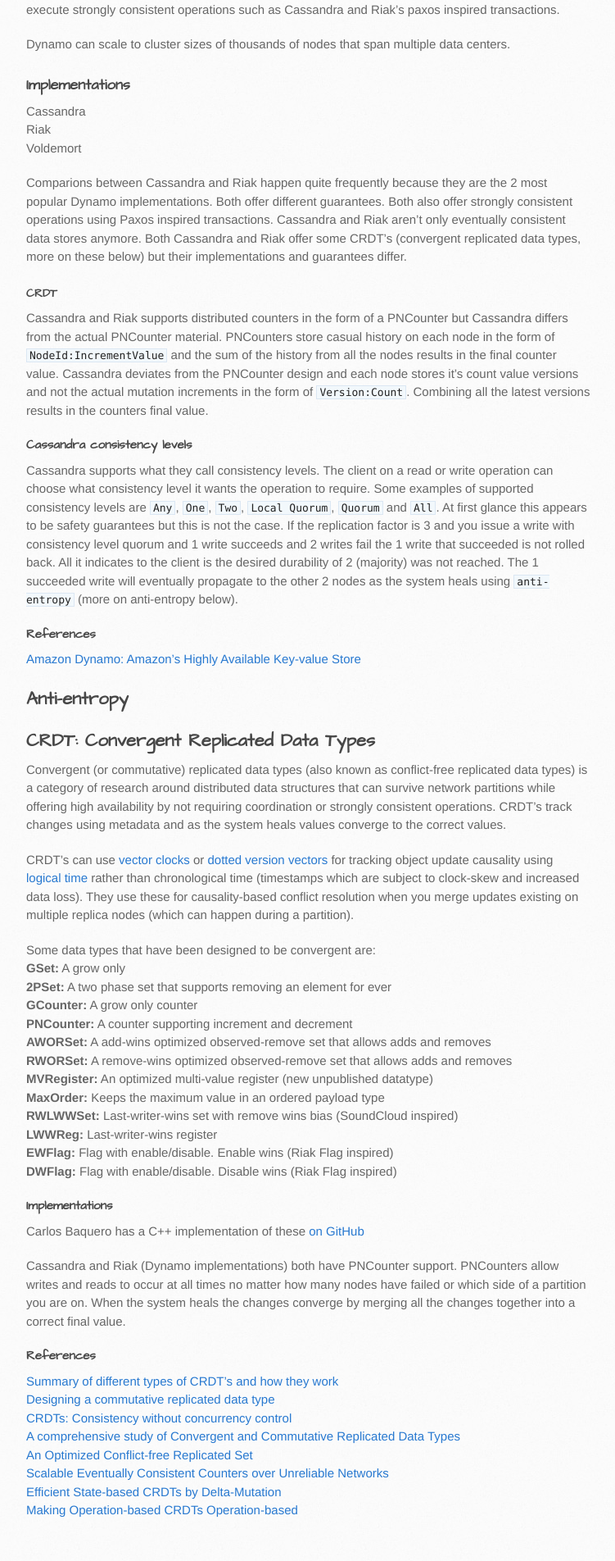
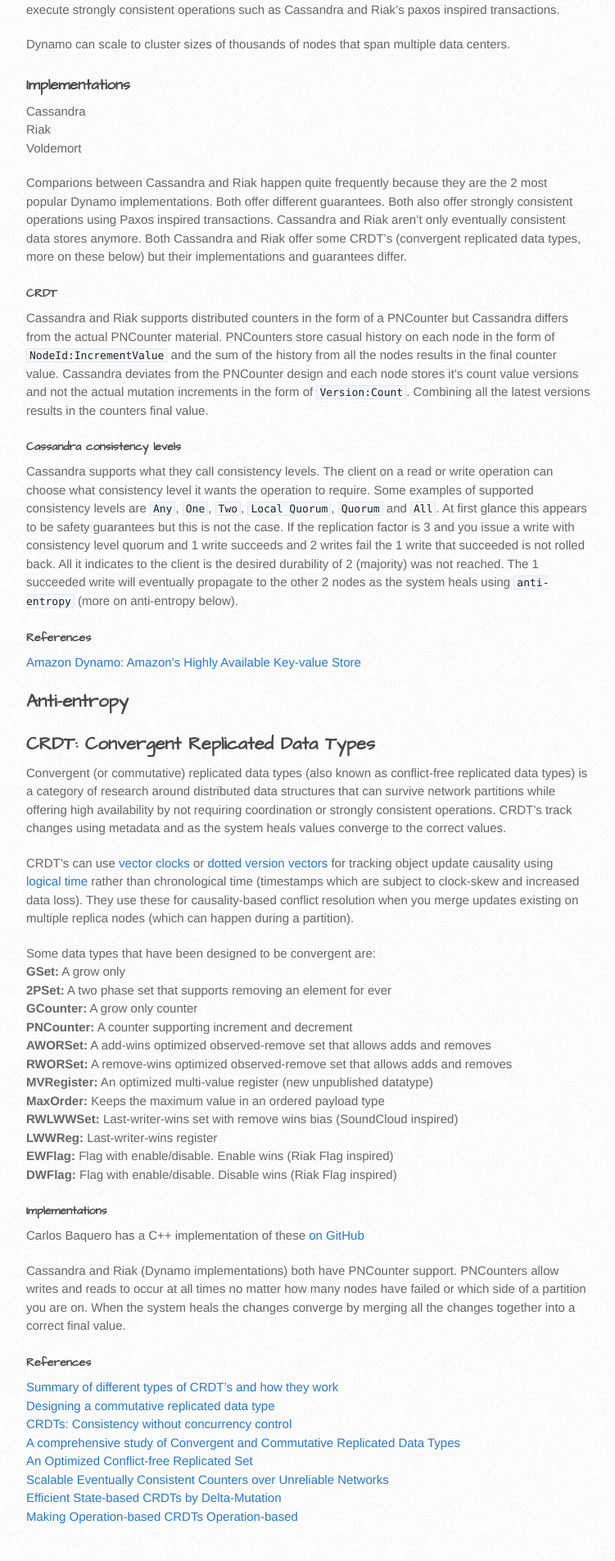
Before and after one commit to simongui/simongui.github.io, a Jekyll site: the page built from distributed-systems/eventual-consistency.md, in a window 1280 px wide. Shown: the part 888-2792 px from the top of the page at 82% size, without its empty margins (138-889 px from the left). Built offline with Jekyll 4.4.1, drawn with Linux system fonts in a browser that asks for light colours.

Commit message:
no message

```diff
--- a/distributed-systems/eventual-consistency.md
+++ b/distributed-systems/eventual-consistency.md
@@ -29,10 +29,10 @@
 ##### CRDT
 Cassandra and Riak supports distributed counters in the form of a PNCounter but Cassandra differs from the actual PNCounter material. PNCounters store casual history on each node in the form of `NodeId:IncrementValue` and the sum of the history from all the nodes results in the final counter value. Cassandra deviates from the PNCounter design and each node stores it's count value versions and not the actual mutation increments in the form of `Version:Count`. Combining all the latest versions results in the counters final value.
 
-#### Cassandra consistency levels
+##### Cassandra consistency levels
 Cassandra supports what they call consistency levels. The client on a read or write operation can choose what consistency level it wants the operation to require. Some examples of supported consistency levels are `Any`, `One`, `Two`, `Local Quorum`, `Quorum` and `All`. At first glance this appears to be safety guarantees but this is not the case. If the replication factor is 3 and you issue a write with consistency level quorum and 1 write succeeds and 2 writes fail the 1 write that succeeded is not rolled back. All it indicates to the client is the desired durability of 2 (majority) was not reached. The 1 succeeded write will eventually propagate to the other 2 nodes as the system heals using `anti-entropy` (more on anti-entropy below).
 
-#### References
+##### References
 [Amazon Dynamo: Amazon’s Highly Available Key-value Store](http://www.allthingsdistributed.com/files/amazon-dynamo-sosp2007.pdf){:target="_blank"}
 
 ## Anti-entropy
@@ -57,12 +57,12 @@
 **EWFlag:** Flag with enable/disable. Enable wins (Riak Flag inspired)
 **DWFlag:** Flag with enable/disable. Disable wins (Riak Flag inspired)
 
-#### Implementations
+##### Implementations
 Carlos Baquero has a C++ implementation of these [on GitHub](https://github.com/CBaquero/delta-enabled-crdts){:target="_blank"}
 
 Cassandra and Riak (Dynamo implementations) both have PNCounter support. PNCounters allow writes and reads to occur at all times no matter how many nodes have failed or which side of a partition you are on. When the system heals the changes converge by merging all the changes together into a correct final value.
 
-#### References
+##### References
 [Summary of different types of CRDT's and how they work](https://github.com/pfraze/crdt_notes){:target="_blank"}
 [Designing a commutative replicated data type](http://arxiv.org/pdf/0710.1784v1.pdf){:target="_blank"}
 [CRDTs: Consistency without concurrency control](http://arxiv.org/pdf/0907.0929v1.pdf){:target="_blank"}
```
